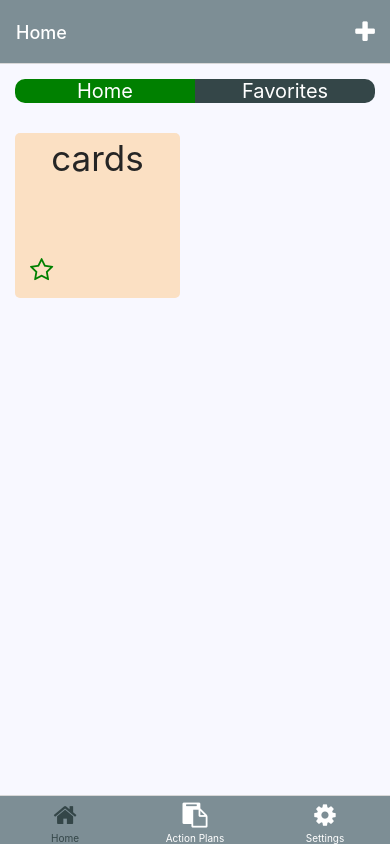
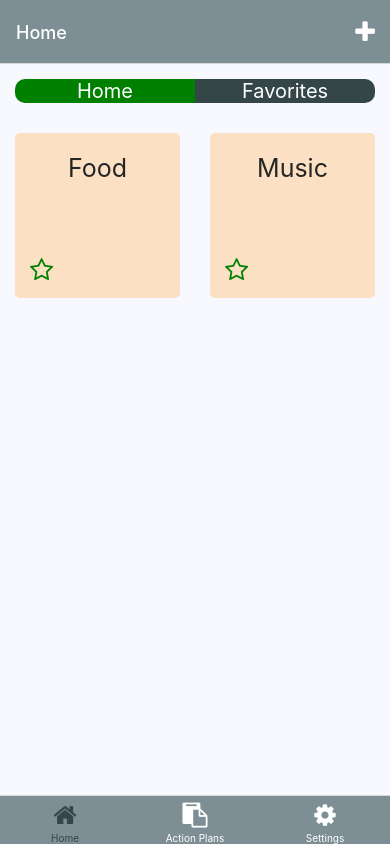
Before and after one commit to marker6275/Note-To-Self-App, a React Native app: screen / in a window 390 px wide. Built offline with nearby package versions, Linux system fonts and the light colour scheme; what expo-linking would draw is missing.

Commit message:
Add cards for each type

```diff
--- a/components/Card.tsx
+++ b/components/Card.tsx
@@ -29,14 +29,14 @@ const styles = StyleSheet.create({
     },
     text: {
         flex: 1,
-        fontSize: 35,
+        fontSize: 25,
         textAlign: 'center',
-        paddingTop: 4,
+        paddingTop: 20,
         color: '#252525'
     },
     title: {
         fontSize: 35,
-        alignContent: 'center'
+        alignContent: 'center',
     },
     star: {
         margin: 15,
--- a/screens/Homescreen.tsx
+++ b/screens/Homescreen.tsx
@@ -60,7 +60,17 @@ React.useLayoutEffect(() => {
         {global.cards.map((c: any) => {
           return (
             <View key={c.id} style={styles.view}>
-                {c.card}
+                {/* {c.card} */}
+                <Card text={"Food"}></Card>
+                <Card text={"Music"}></Card>
+                <Card text={"Videos"}></Card>
+                <Card text={"Activities"}></Card>
+                <Card text={"Quotes"}></Card>
+                <Card text={"Meditations"}></Card>
+                <Card text={"Journal"}></Card>
+                <Card text={"People"}></Card>
+                <Card text={"Pets"}></Card>
+                <Card text={"Pictures"}></Card>
                 {/* <View style={styles.star}>
                 <Star/>
                 </View> */}
@@ -93,6 +103,8 @@ const styles = StyleSheet.create({
   },
   view: {
     backgroundColor: 'transparent',
+    flexDirection: 'row',
+    flexWrap: 'wrap',
   },
   star: {
     position: 'absolute',
```
